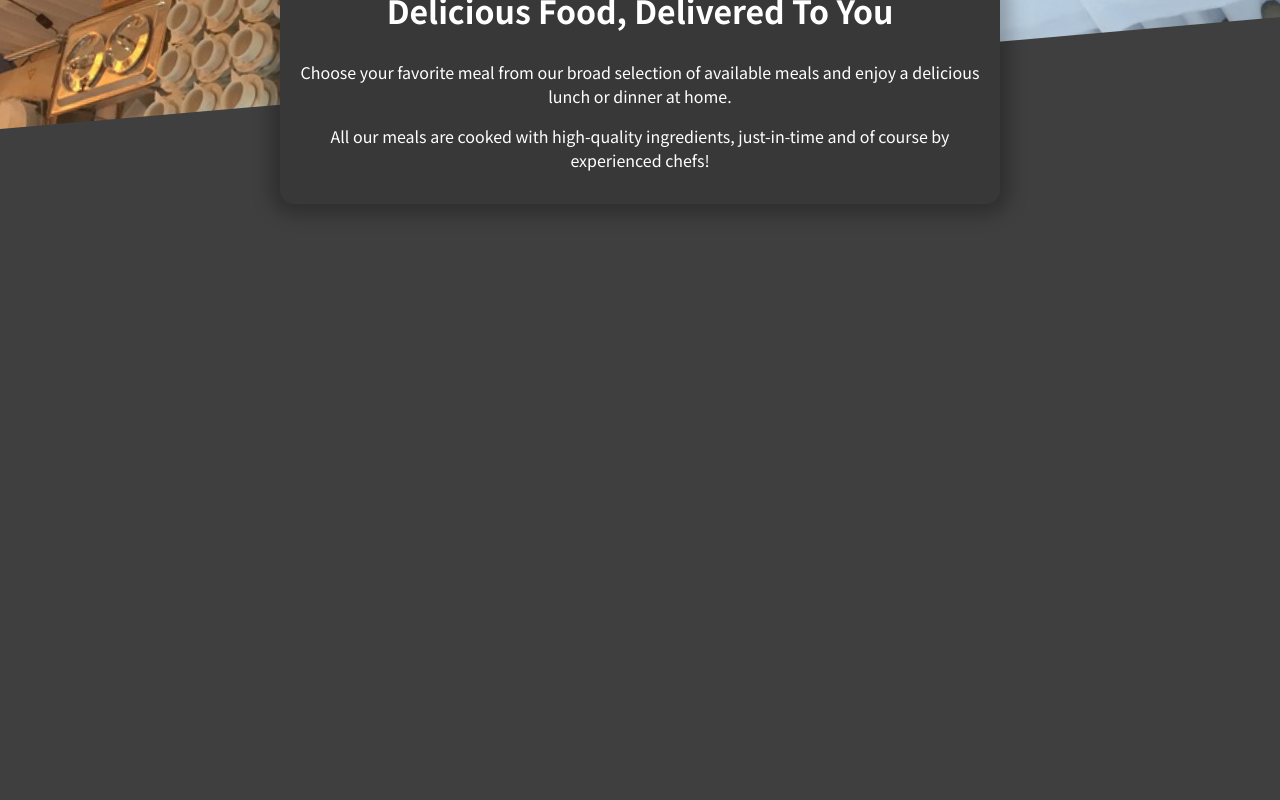
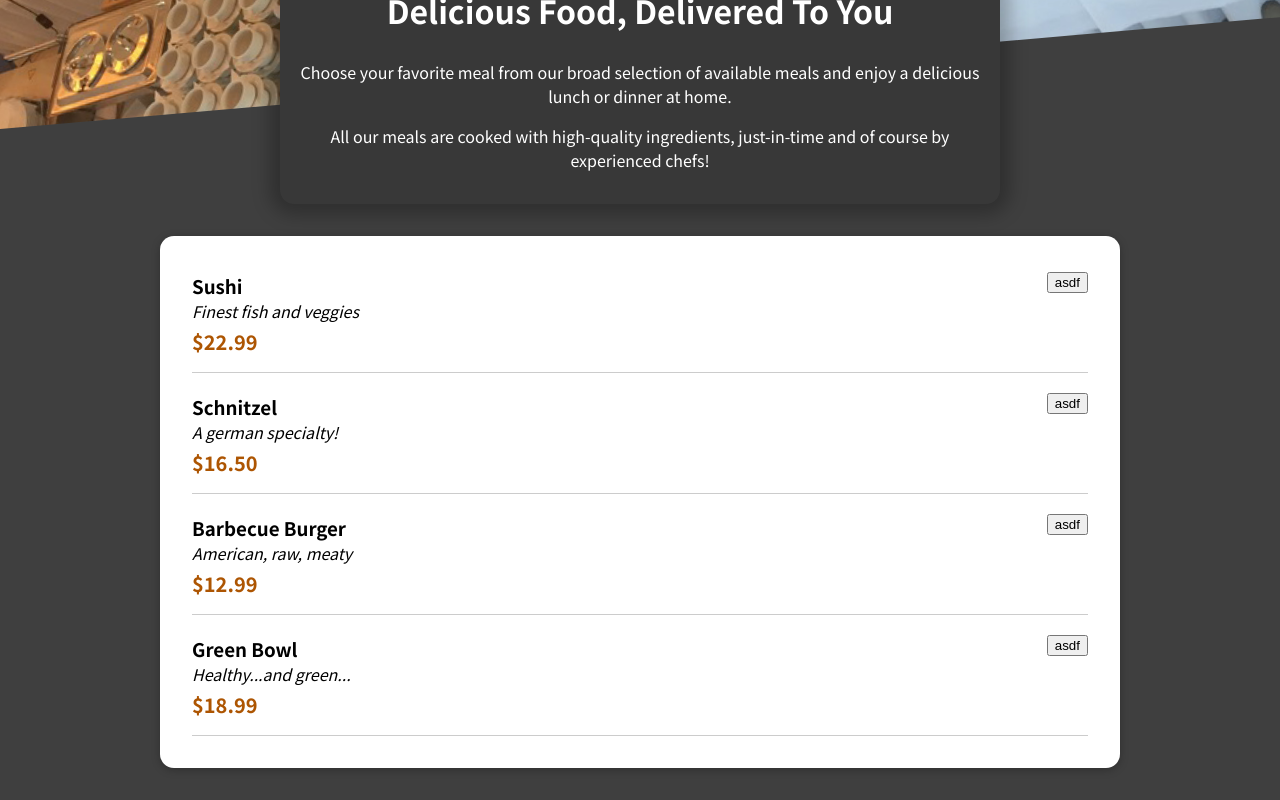
Before and after one commit to NishantDumbre/restaurant-website, a React (Create React App) app: page / in a window 1280 px wide. Shown: the part 269-1069 px from the top of the page. Before the commit the page ends 800 px from the top, so only its background shows below. Built offline with nearby package versions, Linux system fonts and the light colour scheme.

Commit message:
Generated dummy meals

```diff
--- /dev/null
+++ b/src/components/Meals/AvailableMeals.js
@@ -0,0 +1,55 @@
+import React from 'react'
+import classes from "./AvailableMeals.module.css"
+
+import MealItem from './MealItem/MealItem';
+import Card from '../UI/Card';
+
+const DUMMY_MEALS = [
+    {
+        id: 'm1',
+        name: 'Sushi',
+        description: 'Finest fish and veggies',
+        price: 22.99,
+    },
+    {
+        id: 'm2',
+        name: 'Schnitzel',
+        description: 'A german specialty!',
+        price: 16.5,
+    },
+    {
+        id: 'm3',
+        name: 'Barbecue Burger',
+        description: 'American, raw, meaty',
+        price: 12.99,
+    },
+    {
+        id: 'm4',
+        name: 'Green Bowl',
+        description: 'Healthy...and green...',
+        price: 18.99,
+    },
+];
+
+
+const AvailableMeals = () => {
+    const mealsList = DUMMY_MEALS.map((meal) => (
+      <MealItem
+        key={meal.id}
+        id={meal.id}
+        name={meal.name}
+        description={meal.description}
+        price={meal.price}
+      />
+    ));
+
+    return (
+      <section className={classes.meals}>
+        <Card>
+          <ul>{mealsList}</ul>
+        </Card>
+      </section>
+    );
+  };
+
+export default AvailableMeals
--- /dev/null
+++ b/src/components/Meals/AvailableMeals.module.css
@@ -0,0 +1,24 @@
+.meals {
+    max-width: 60rem;
+    width: 90%;
+    margin: 2rem auto;
+    animation: meals-appear 1s ease-out forwards;
+  }
+
+  .meals ul {
+    list-style: none;
+    margin: 0;
+    padding: 0;
+  }
+
+  @keyframes meals-appear {
+    from {
+      opacity: 0;
+      transform: translateY(3rem);
+    }
+
+    to {
+      opacity: 1;
+      transform: translateY(0);
+    }
+  }
--- /dev/null
+++ b/src/components/Meals/MealItem/MealItem.js
@@ -0,0 +1,23 @@
+import React from 'react'
+import classes from "./MealItem.module.css"
+
+const MealItem = (props) => {
+
+    const price = `$${props.price.toFixed(2)}`
+
+    return (
+        <li className={classes.meal}>
+            <div>
+                <h3>{props.name}</h3>
+                <div className={classes.description}>{props.description}</div>
+                <div className={classes.price}>{price}</div>
+            </div>
+            <div>
+                {/* <MealItemForm id={props.id} onAddToCart={addToCartHandler} /> */}
+                <button>asdf</button>
+            </div>
+        </li>
+    )
+}
+
+export default MealItem
--- /dev/null
+++ b/src/components/Meals/MealItem/MealItem.module.css
@@ -0,0 +1,22 @@
+.meal {
+    display: flex;
+    justify-content: space-between;
+    margin: 1rem;
+    padding-bottom: 1rem;
+    border-bottom: 1px solid #ccc;
+  }
+
+  .meal h3 {
+    margin: 0.25rem 0 0 0;
+  }
+
+  .description {
+    font-style: italic;
+  }
+
+  .price {
+    margin-top: 0.25rem;
+    font-weight: bold;
+    color: #ad5502;
+    font-size: 1.25rem;
+  }
--- a/src/components/Meals/Meals.js
+++ b/src/components/Meals/Meals.js
@@ -1,13 +1,17 @@
 import { Fragment } from 'react';
 
 import MealsSummary from './MealsSummary';
-//import AvailableMeals from './AvailableMeals';
+import AvailableMeals from './AvailableMeals';
+
+
+
+
 
 const Meals = () => {
   return (
     <Fragment>
       <MealsSummary />
-      {/* <AvailableMeals /> */}
+      <AvailableMeals />
     </Fragment>
   );
 };
--- a/src/components/UI/Card.js
+++ b/src/components/UI/Card.js
@@ -1,17 +1,7 @@
-import React from 'react'
-import classes from "./Card.module.css"
+import classes from './Card.module.css';
 
-const Card = (props) => {
+const Card = props => {
+  return <div className={classes.card}>{props.children}</div>
+};
 
-    const summaryClass = props.className + ' ' + classes.card
-
-    return (
-        <div className={summaryClass}>
-            <p>Delivious Food Delivered To You</p>
-            <p>Choose your favorite meal from our broad selection of available meals and have them delivered to your home</p>
-            <p>All our meals are cooked with high-quality ingredients just-in-time and ofcourse by experienced chefs!</p>
-        </div>
-    )
-}
-
-export default Card
+export default Card;
--- a/src/components/UI/Card.module.css
+++ b/src/components/UI/Card.module.css
@@ -1,5 +1,6 @@
-.card{
-    border: 5px;
-    border-color: white;
-    background-color: red;
-}
+.card {
+    padding: 1rem;
+    box-shadow: 0 2px 8px rgba(0, 0, 0, 0.25);
+    border-radius: 14px;
+    background-color: white;
+  }
```
Also changed, not shown: src/components/Meals/MealItem/MealItemForm.js (added, +13 -0 lines), src/components/Meals/MealItem/MealItemForm.module.css (added).
